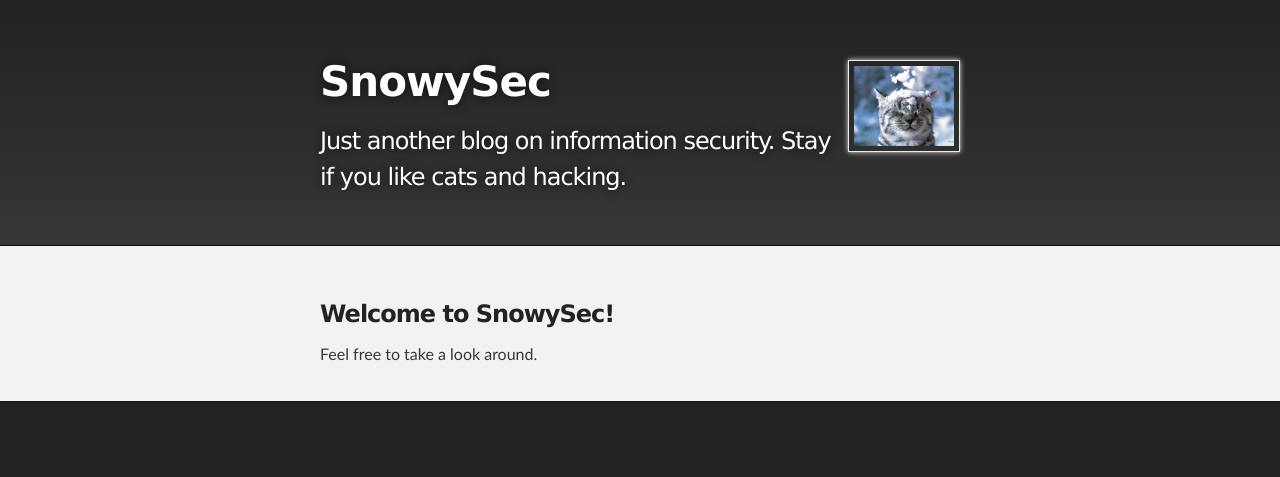
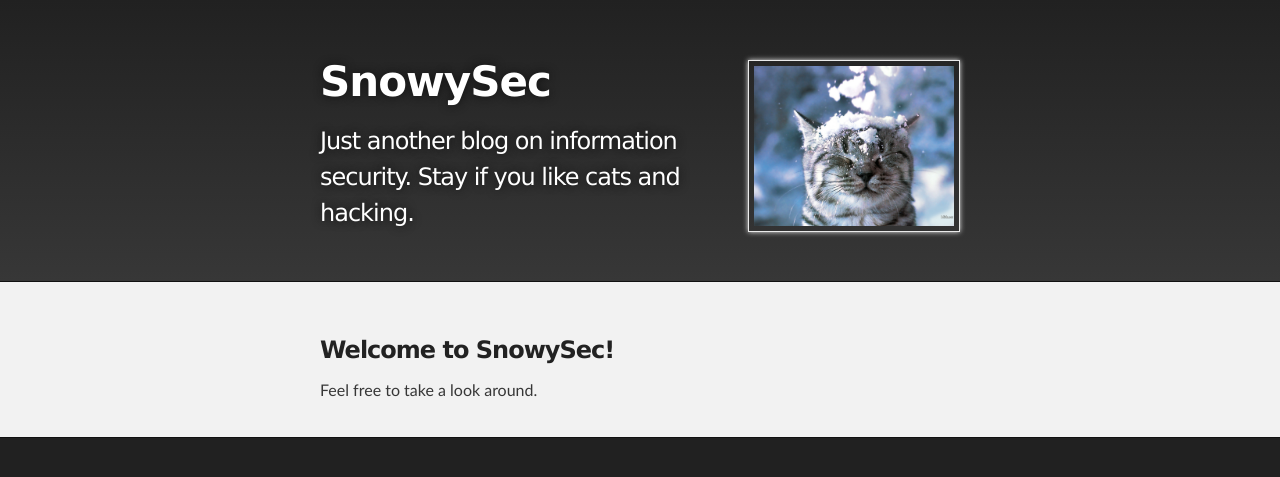
Before and after one commit to snowysecurity/snowysecurity.github.io, a Jekyll site: the page built from index.md, in a window 1280 px wide. Shown: the top 477 px of the page. Built offline with Jekyll 4.4.1, drawn with Linux system fonts in a browser that asks for light colours; our own code applies the rules of GitHub Pages for plain Markdown files.

Commit message:
Update default.html

```diff
--- a/_layouts/default.html
+++ b/_layouts/default.html
@@ -16,7 +16,7 @@
     <div id="header_wrap" class="outer">
         <header class="inner">
 
-          <h1 id="project_title"><img src="/assets/images/snowy_cat.jpg" alt="SnowySec" style="float:right;width:100px;height:100x;">SnowySec</h1>
+          <h1 id="project_title"><img src="/assets/images/snowy_cat.jpg" alt="SnowySec" style="float:right;width:200px;height:200x;">SnowySec</h1>
           <h2 id="project_tagline">Just another blog on information security. Stay if you like cats and hacking.</h2>
 
         </header>
```
